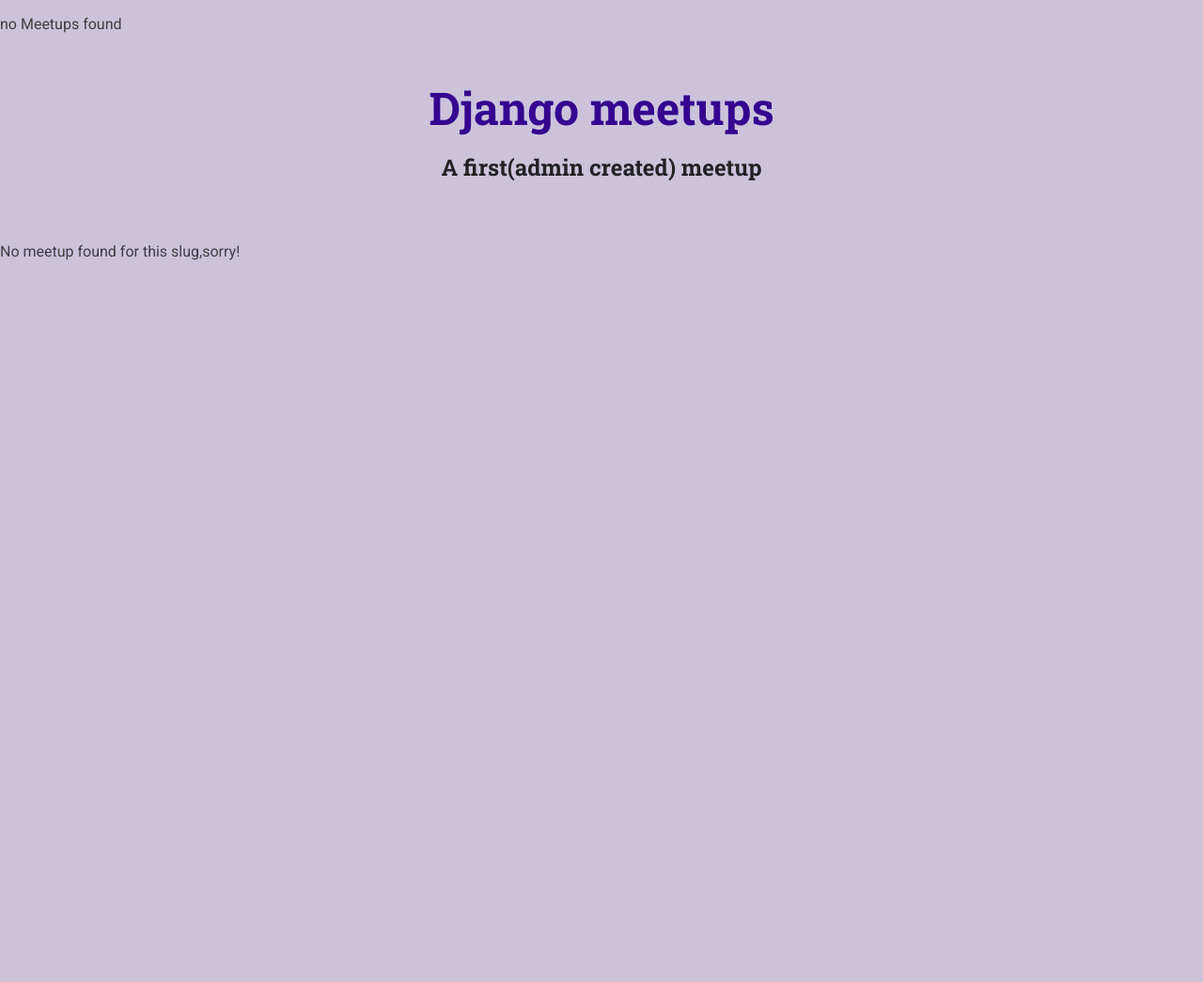
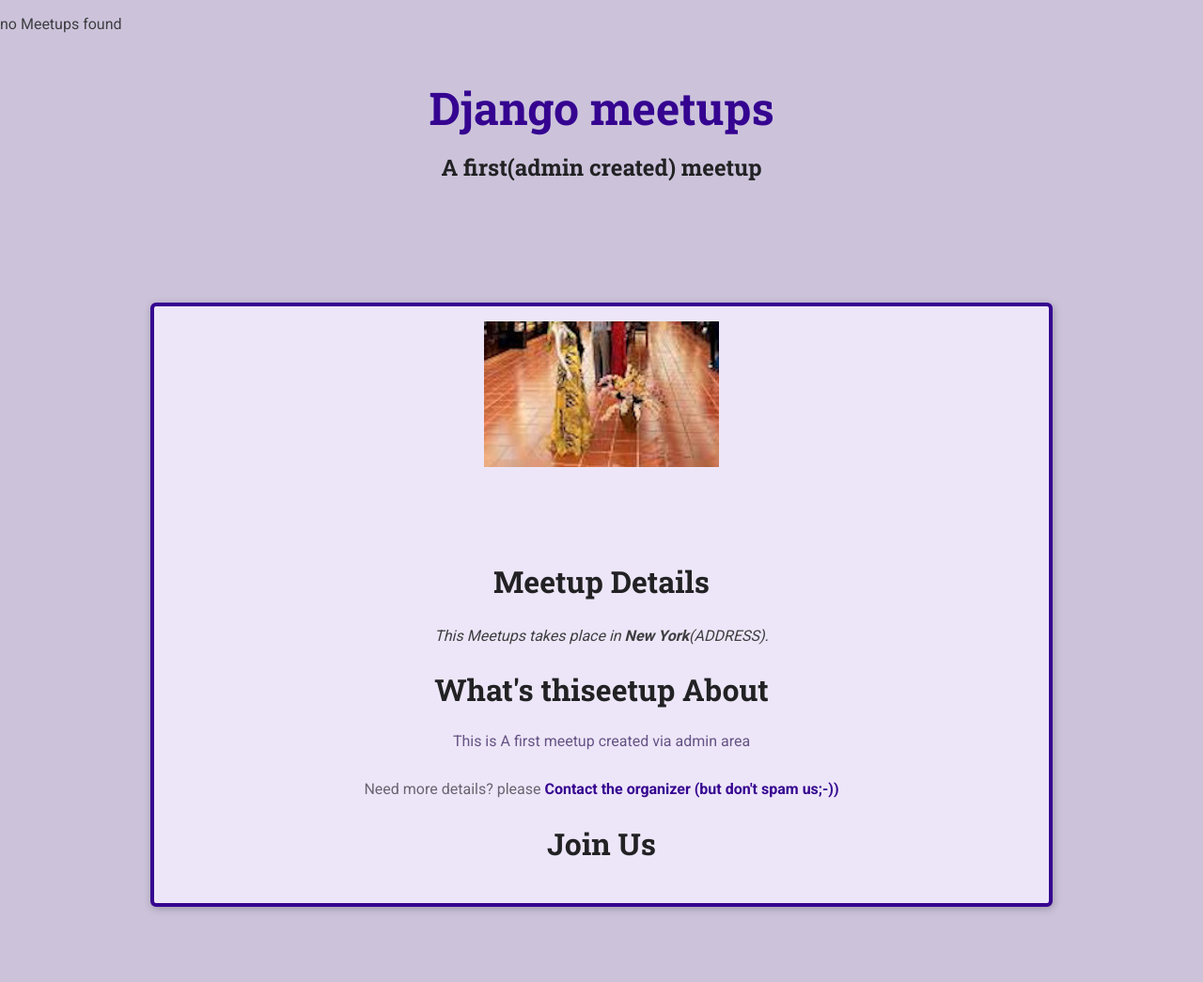
Before and after one commit to nshimiyimano-cloud/django-tutorial, a Django app: a page that uses meetups/templates/meetups/meetups-details.html in a window 1280 px wide. Shown: the whole page at 94% size. Before the commit the page ends 277 px from the top, so only its background shows below. Run offline with Django 3.2, Linux system fonts and the light colour scheme; data comes from the database, SQL or seed files in the repository.

Commit message:
got imagein index.htm&details.html byuse image.url

```diff
--- a/maincodes.txt
+++ b/maincodes.txt
@@ -129,3 +129,5 @@
 .whats next we need to configure server to serve /file url to be able read image on django server here we will need to use new feature of django called 'static'
 
 in main url eg from django.conf.urls.static import static after configure serving on server its will work on facing front end
+
+.how django is super:after save image on frontend we are able to access that image by use url:the object django added to help accessing full path of image developer not have to first construct url path of image django do that for us
--- a/meetups/templates/meetups/includes/meetup-item.html
+++ b/meetups/templates/meetups/includes/meetup-item.html
@@ -2,7 +2,7 @@
     <article>
         <div class="meetup-summary">
             <div class="meetup-image">
-                <img src="">
+                <img src="{{ image }}">
             </div>
 
             <div class="meetup-details">
--- a/meetups/templates/meetups/index.html
+++ b/meetups/templates/meetups/index.html
@@ -29,7 +29,7 @@
     <ol>
         {% for meetups_item in meetupinmain %}
 
-       {% include 'meetups/includes/meetup-item.html'  with title=meetups_item.title location=meetups_item.location %}
+       {% include 'meetups/includes/meetup-item.html'  with title=meetups_item.title location=meetups_item.location  image=meetups_item.image.url %}
 
 
         {% endfor %}
--- a/meetups/templates/meetups/meetups-details.html
+++ b/meetups/templates/meetups/meetups-details.html
@@ -26,7 +26,8 @@
 {% if meetup_found %}
 
 <article>
-    <img src="" alt="">
+
+    <img src="{{ image }}">
    <section id="location">
        <h2>Meetup Details</h2>
        <address>This Meetups takes place in   <span>{{ location }}</span>(ADDRESS).</address>
--- a/meetups/views.py
+++ b/meetups/views.py
@@ -44,16 +44,21 @@
 
 
 def meetup_details(request,meetup_slug):
+
    try:
       #remember because its will return one object  not array to use selected_meetups['title or description] no no we will get  it as object property not array index
        selected_meetup=Meetups.objects.get(slug=meetup_slug)  # its like where slug=meetup_slug
+       print(selected_meetup.image.url) # will be like this /images/dress.jpg
        return render(request,"meetups/meetups-details.html",{
-         "meetup_found":False,
+         "meetup_found":True,
          "meetup_title":selected_meetup.title,
          "meetup_description":selected_meetup.description,
-         "location":selected_meetup.location
+         "location":selected_meetup.location,
+         "image":selected_meetup.image.url
+
          }
       )
+
 
 
    except Exception as exc:
```
